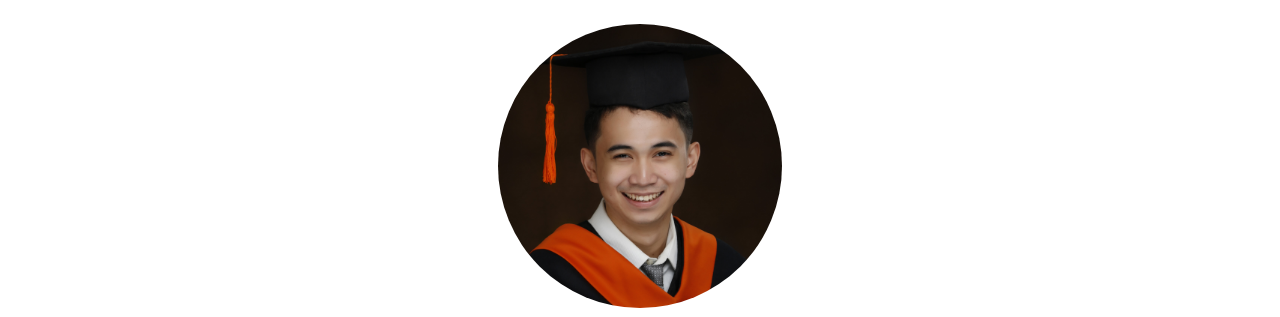
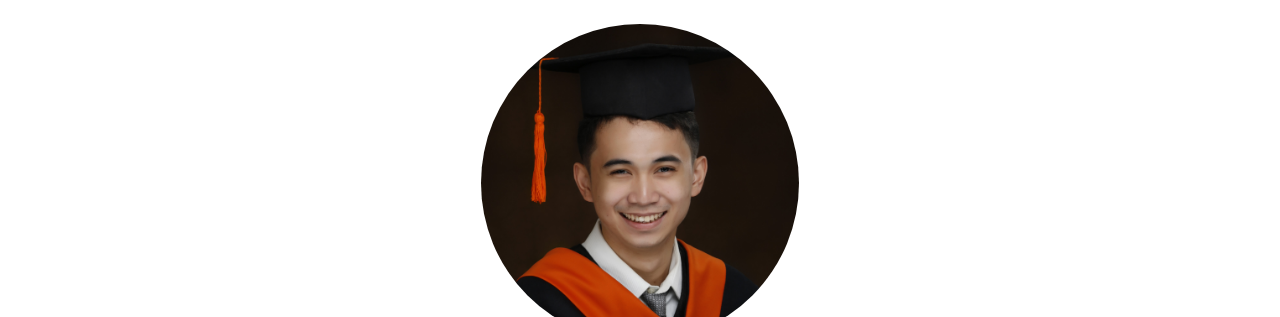
Before and after one commit to edwardjohnfelicia/a1, a plain HTML site: page index.html in a window 1280 px wide. Shown: the top 317 px of the page. Drawn offline with nearby package versions, Linux system fonts and the light colour scheme.

Commit message:
Fixed the profile picture

```diff
--- a/index.html
+++ b/index.html
@@ -15,7 +15,7 @@
 <body>
 	<section>
 	<div class="text-center m-2" >
-		<img src="images/picture.jpg" class="rounded-circle w-25 p-3 img-fluid" alt="Profile Picture">
+		<img src="images/picture.jpg" width="350" class="rounded-circle p-3 img-fluid" alt="Profile Picture">
 		<h1>Edward John Felicia</h1>
 		<h3>Full-Stack Web Developer</h3>
 	</div>
```
